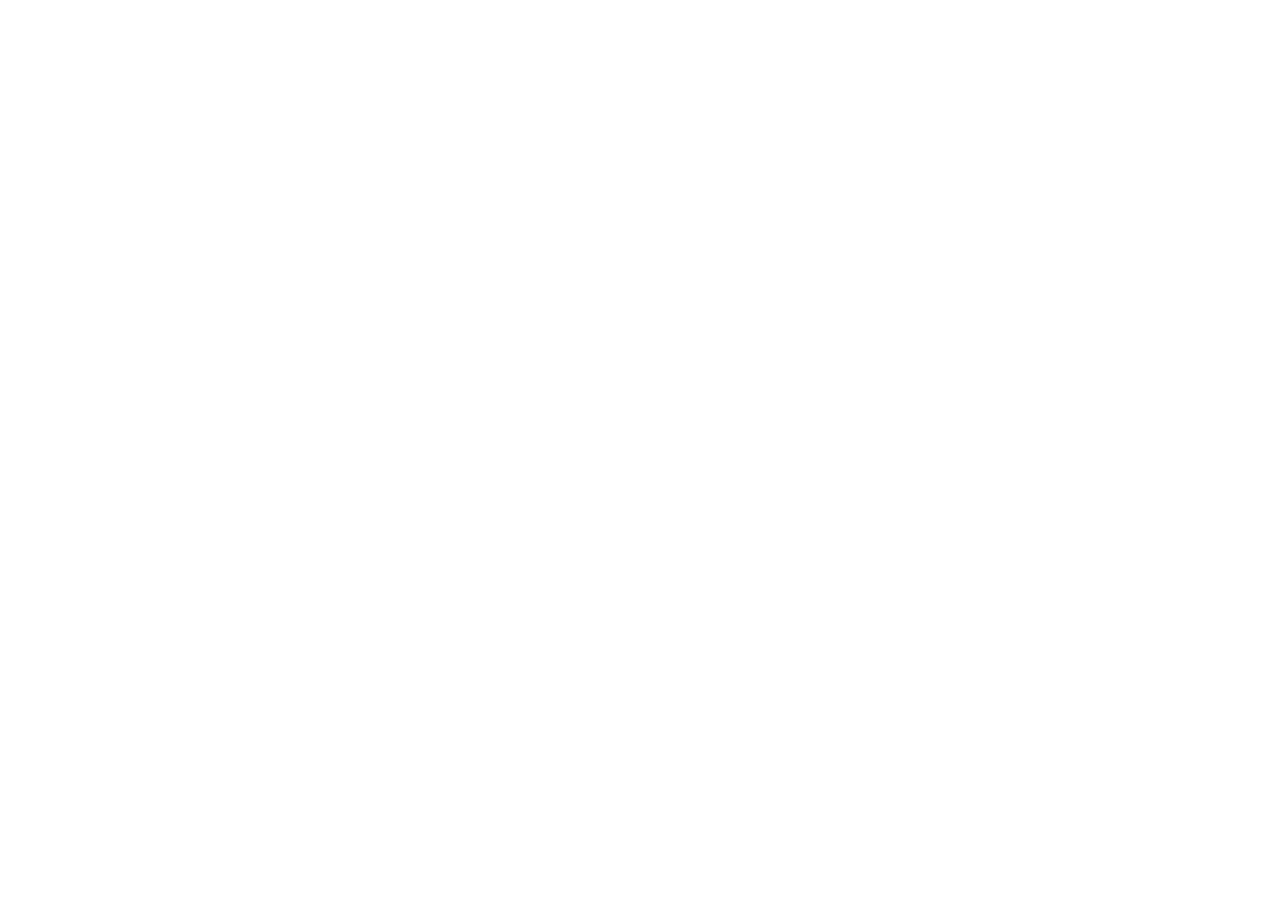
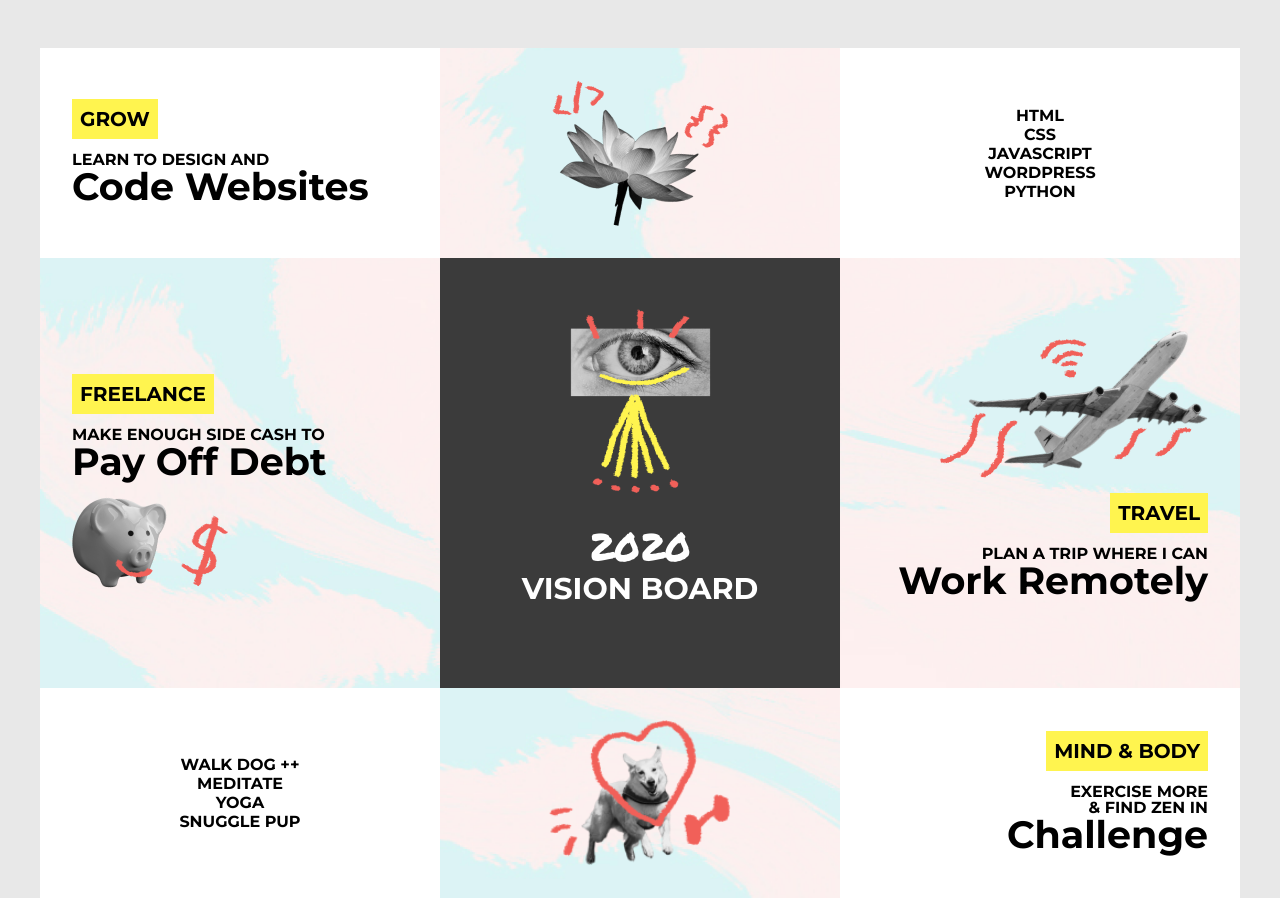
Before and after one commit to laura-gardner/101-bonus-vision-board, a plain HTML site: page index.html in a window 1280 px wide. Before the commit the page ends 800 px from the top, so only its background shows below. Drawn offline with Linux system fonts and the light colour scheme.

Commit message:
Finished code

```diff
--- a/css/main.css
+++ b/css/main.css
@@ -0,0 +1,125 @@
+
+
+/* font-family: 'Permanent Marker', cursive; */
+
+html {
+    font-size: 16px;
+}
+
+body {
+    display: flex;
+    flex-direction: row;
+    justify-content: center;
+    background-color: #E8E8E8;
+}
+
+h2 {
+    margin-bottom: 0.25rem;
+}
+
+p {
+    text-transform: uppercase;
+    line-height: 1;
+}
+
+span {
+    text-transform: capitalize;
+    font-size: 38px;
+}
+
+#vision-board {
+    margin-top: 3rem;
+    width: 1200px;
+    height: 850px;
+    font-family: 'Montserrat', sans-serif;
+    background-image: url(../img/background.png);
+    background-size: cover;
+}
+
+.row-1, .row-2, .row-3 {
+    display: flex;
+    flex-direction: row;
+    padding: 0;
+}
+
+.row-1, .row-3 {
+    height: 210px;
+}
+
+.row-2 {
+    height: 430px;
+}
+
+.section {
+    width: 400px;
+    padding: 2rem;
+}
+
+.emphasis {
+    font-family: 'Permanent Marker', cursive;
+}
+
+.highlight {
+    background-color: #FFF44F;
+    text-transform: uppercase;
+    font-size: 20px;
+    padding: 0.5rem;
+}
+
+
+.section-ul {
+    display: flex;
+    justify-content: center;
+    align-items: center;
+    text-align: center;
+    text-transform: uppercase;
+}
+
+.section-ul ul {
+    list-style: none;
+    padding-left: 0;
+}
+
+.section-rightjust {
+    display: flex;
+    flex-direction: column;
+    justify-content: center;
+    align-items: flex-end;
+    text-align: right;
+}
+
+.section-leftjust {
+    display: flex;
+    flex-direction: column;
+    justify-content: center;
+}
+
+.section-leftjust img {
+    height: 91px;
+    width: 156px;
+}
+
+.section-img {
+    display: flex;
+    justify-content: center;
+    justify-items: center;
+}
+
+.light-bg {
+    background-color: white;
+}
+
+.dark-bg {
+    display: flex;
+    flex-direction: column;
+    justify-content: center;
+    align-items: center;
+    background-color: #3B3B3B;
+    color: white;
+}
+
+.dark-bg p {
+    text-align: center;
+    font-size: 30px;
+    line-height: 1.25;
+}
--- a/index.html
+++ b/index.html
@@ -3,10 +3,67 @@
 <head>
 	<meta charset="utf-8">
     <title>Vision Board Project</title>
+	<link rel="stylesheet" href="css/normalize.css">
+	<link rel="stylesheet" href="css/main.css">
+	<link rel="preconnect" href="https://fonts.googleapis.com">
+	<link rel="preconnect" href="https://fonts.gstatic.com" crossorigin>
+	<link href="https://fonts.googleapis.com/css2?family=Montserrat:wght@700&family=Permanent+Marker&display=swap" rel="stylesheet">
 </head>
 <body>
 	<div id="vision-board">
+		<div class="row-1">
+			<div class="section section-leftjust light-bg">
+				<h2><span class="highlight">Grow</span></h2>
+				<p>Learn to design and<br><span>Code Websites</span></p>
+			</div>
+			<div class="section section-img">
+				<img src="img/flower.png" alt="image of a lotus flower">
+			</div>
+			<div class="section section-ul light-bg">
+				<ul>
+					<li>HTML</li>
+					<li>CSS</li>
+					<li>JavaScript</li>
+					<li>WordPress</li>
+					<li>Python</li>
+				</ul>
+			</div>
+		</div> <!-- end row-1 -->
+		<div class="row-2">
+			<div class="section section-leftjust">
+				<h2><span class="highlight">Freelance</span></h2>
+				<p>Make enough side cash to<br><span>Pay off debt</span></p>
+				<img src="img/piggy.png" alt="image of a piggy bank">
+			</div>
+			<div class="section dark-bg">
+				<img src="img/eye.png" alt="image of an eye">
+				<p><span class="emphasis">2020</span><br>Vision Board</p>
+			</div>
+			<div class="section section-rightjust">
+				<img src="img/plane.png" alt="image of a plane">
+				<h2><span class="highlight">Travel</span></h2>
+				<p>Plan a trip where I can<br><span>Work Remotely</span></p>
+			</div>
+		</div> <!-- end row-2 -->
+		<div class="row-3">
+			<div class="section section-ul light-bg">
+				<ul>
+					<li>Walk Dog ++</li>
+					<li>Meditate</li>
+					<li>Yoga</li>
+					<li>Snuggle Pup</li>
+				</ul>
+			</div>
 
-	</div>
+			<div class="section section-img">
+				<img src="img/doggo.png" alt="image of a doggo">
+			</div>
+			<div class="section section-rightjust light-bg">
+				<h2><span class="highlight">Mind & Body</span></h2>
+				<p>Exercise more<br>& find zen in<br><span>Challenge</span></p>
+			</div>
+		</div> <!-- end row-3 -->
+
+	</div> <!-- end vision-board -->
 </body>
 </html>
```
